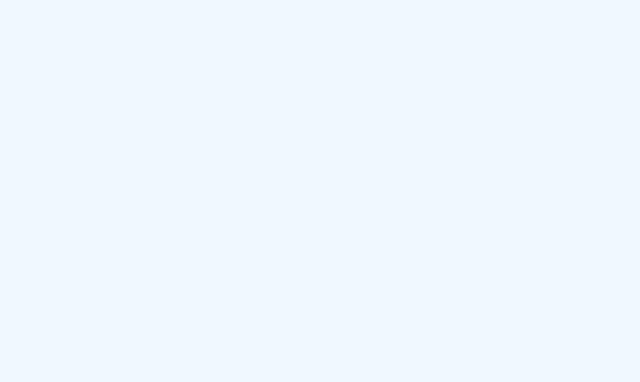
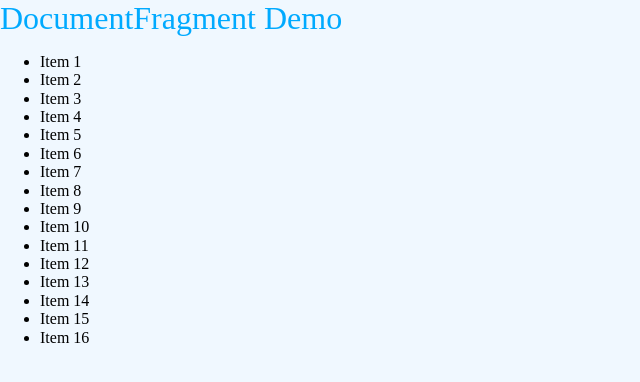
Before and after one commit to maoyln/myReactProjectTemplate, a React (Create React App) app: page /documentFragmentDemo in a window 1280 px wide. Before the commit this address had no page. Shown: the top 382 px of the page, without its empty margins (0-640 px from the left). Built offline with nearby package versions, Linux system fonts and the light colour scheme; the HTML template or start-up script is replaced by a standard one.

Commit message:
DocmentFragment

```diff
--- /dev/null
+++ b/src/pages/DocumentFragmentDemo/DocumentFragmentDemo.tsx
@@ -0,0 +1,53 @@
+import React, { useEffect, useRef } from 'react';
+
+interface Item {
+  id: number;
+  text: string;
+}
+
+const DocumentFragmentDemo: React.FC = () => {
+  const listRef = useRef<HTMLUListElement>(null);
+
+  useEffect(() => {
+    const items: Item[] = [
+      { id: 1, text: 'Item 1' },
+      { id: 2, text: 'Item 2' },
+      { id: 3, text: 'Item 3' },
+      { id: 4, text: 'Item 4' },
+      { id: 5, text: 'Item 5' },
+      { id: 6, text: 'Item 6' },
+      { id: 7, text: 'Item 7' },
+      { id: 8, text: 'Item 8' },
+      { id: 9, text: 'Item 9' },
+      { id: 10, text: 'Item 10' },
+      { id: 11, text: 'Item 11' },
+      { id: 12, text: 'Item 12' },
+      { id: 13, text: 'Item 13' },
+      { id: 14, text: 'Item 14' },
+      { id: 15, text: 'Item 15' },
+      { id: 16, text: 'Item 16' },
+    ];
+
+    const fragment = new DocumentFragment();
+
+    items.forEach((item) => {
+      const li = document.createElement('li');
+      li.textContent = item.text;
+      li.id = `item-${item.id}`;
+      fragment.appendChild(li);
+    });
+
+    if (listRef.current) {
+      listRef.current.appendChild(fragment);
+    }
+  }, []);
+
+  return (
+    <div>
+      <h1>DocumentFragment Demo</h1>
+      <ul ref={listRef}></ul>
+    </div>
+  );
+};
+
+export default DocumentFragmentDemo;
--- a/src/routes.tsx
+++ b/src/routes.tsx
@@ -29,6 +29,7 @@ import TextOverflow from './pages/TextOverflow/TextOverflow'; // 测试文字超
 import LazyLoadingDemo from './pages/LazyLoadingDemo'; // 文件懒加载
 import IntersectionObserverDemo from './pages/IntersectionObserverDemo'; // 图片懒加载
 import LazyLoadPicture from './pages/LazyLoadPicture/LazyLoadPicture'; // 图片懒加载
+import DocumentFragmentDemo from './pages/DocumentFragmentDemo/DocumentFragmentDemo'; // DocumentFragment 是一个轻量级的文档对象
 
 
 // 懒加载
@@ -69,6 +70,7 @@ const AppRoutes = () => (
       <Route path='/intersectionObserverDemo' element={<IntersectionObserverDemo />}></Route>
       <Route path='/customLazyTreeTable' element={<CustomLazyTreeTable />}></Route>
       <Route path='/lazyLoadPicture' element={<LazyLoadPicture />}></Route>
+      <Route path='/documentFragmentDemo' element={<DocumentFragmentDemo />}></Route>
 
     </Routes>
   </Router>
```
Also changed, not shown: src/pages/DocumentFragmentDemo/说明.md (added, +21 -0 lines).
